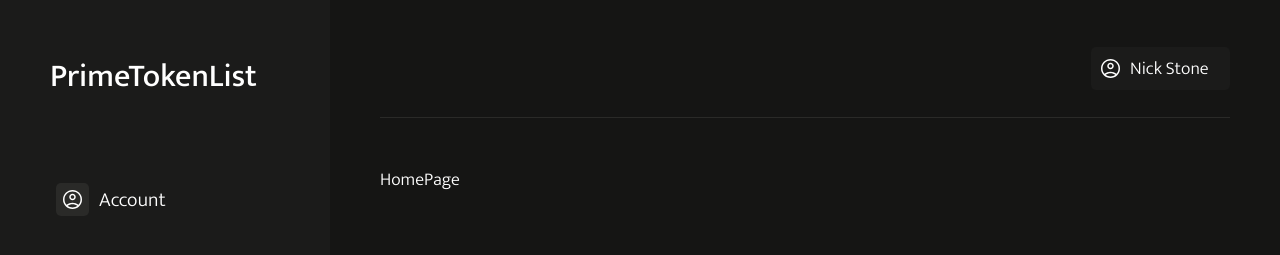
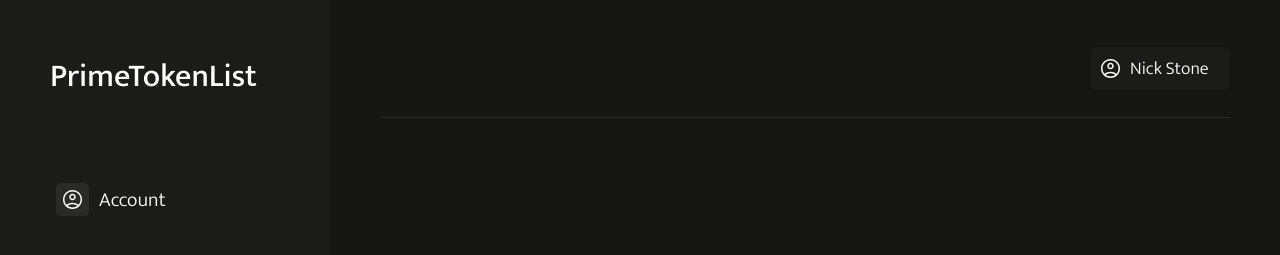
Before and after one commit to IgorMokhov/PTL_Frontend, a React (Vite) app: page / in a window 1280 px wide. Shown: the top 255 px of the page. Built offline with nearby package versions, Linux system fonts and the light colour scheme; no server answers; sample sign-in values are in the browser's storage.

Commit message:
reafactored routing

```diff
--- /dev/null
+++ b/src/pages/AccountPage.tsx
@@ -0,0 +1,11 @@
+import { EditUserPassword } from '../components/EditUserPassword/EditUserPassword';
+import { EditUserProfile } from '../components/EditUserProfile/EditUserProfile';
+
+export const AccountPage = () => {
+  return (
+    <>
+      <EditUserProfile />
+      <EditUserPassword />
+    </>
+  );
+};
--- a/src/pages/AccountPage/AccountPage.tsx
+++ /dev/null
@@ -1,11 +0,0 @@
-import { EditUserPassword } from '../../components/EditUserPassword/EditUserPassword';
-import { EditUserProfile } from '../../components/EditUserProfile/EditUserProfile';
-
-export const AccountPage = () => {
-  return (
-    <>
-      <EditUserProfile />
-      <EditUserPassword />
-    </>
-  );
-};
--- a/src/pages/ForgotPassPage/ForgotPassPage.tsx
+++ b/src/pages/ForgotPassPage.tsx
@@ -1,4 +1,4 @@
-import { ForgotPassword } from '../../components/ForgotPassword/ForgotPassword';
+import { ForgotPassword } from '../components/ForgotPassword/ForgotPassword';
 
 export const ForgotPassPage = () => {
   return (
--- a/src/pages/HomePage/HomePage.tsx
+++ b/src/pages/HomePage.tsx
@@ -1,3 +1,3 @@
 export const HomePage = () => {
-  return <>HomePage</>;
+  return <></>;
 };
--- a/src/pages/LoginPage/LoginPage.tsx
+++ b/src/pages/LoginPage.tsx
@@ -1,4 +1,4 @@
-import { Login } from '../../components/Login/Login';
+import { Login } from '../components/Login/Login';
 
 export const LoginPage = () => {
   return (
--- a/src/pages/SignUpPage/SignupPage.tsx
+++ b/src/pages/SignupPage.tsx
@@ -1,4 +1,4 @@
-import { SignUp } from '../../components/SignUp/SignUp';
+import { SignUp } from '../components/SignUp/SignUp';
 
 export const SignUpPage = () => {
   return (
--- a/src/pages/TokenLaunchesPage/TokenLaunchesPage.tsx
+++ b/src/pages/TokenLaunchesPage.tsx
@@ -1,4 +1,4 @@
-import { TokenLaunches } from '../../components/TokenLaunches/TokenLaunches';
+import { TokenLaunches } from '../components/TokenLaunches/TokenLaunches';
 
 export const TokenLaunchesPage = () => {
   return (
--- a/src/pages/TransactionsPage/TransactionsPage.tsx
+++ b/src/pages/TransactionsPage.tsx
@@ -1,4 +1,4 @@
-import { Transactions } from '../../components/Transactions/Transactions';
+import { Transactions } from '../components/Transactions/Transactions';
 
 export const TransactionsPage = () => {
   return (
--- a/src/pages/VerificationPage/VerificationPage.tsx
+++ b/src/pages/VerificationPage.tsx
@@ -1,4 +1,4 @@
-import { Verification } from '../../components/Verification/Verification';
+import { Verification } from '../components/Verification/Verification';
 
 export const VerificationPage = () => {
   return (
--- a/src/pages/WalletPage/WalletPage.tsx
+++ b/src/pages/WalletPage.tsx
@@ -1,4 +1,4 @@
-import { Wallet } from '../../components/Wallet/Wallet';
+import { Wallet } from '../components/Wallet/Wallet';
 
 export const WalletPage = () => {
   return (
```
Also changed, not shown: src/App.tsx (+9 -9 lines).
